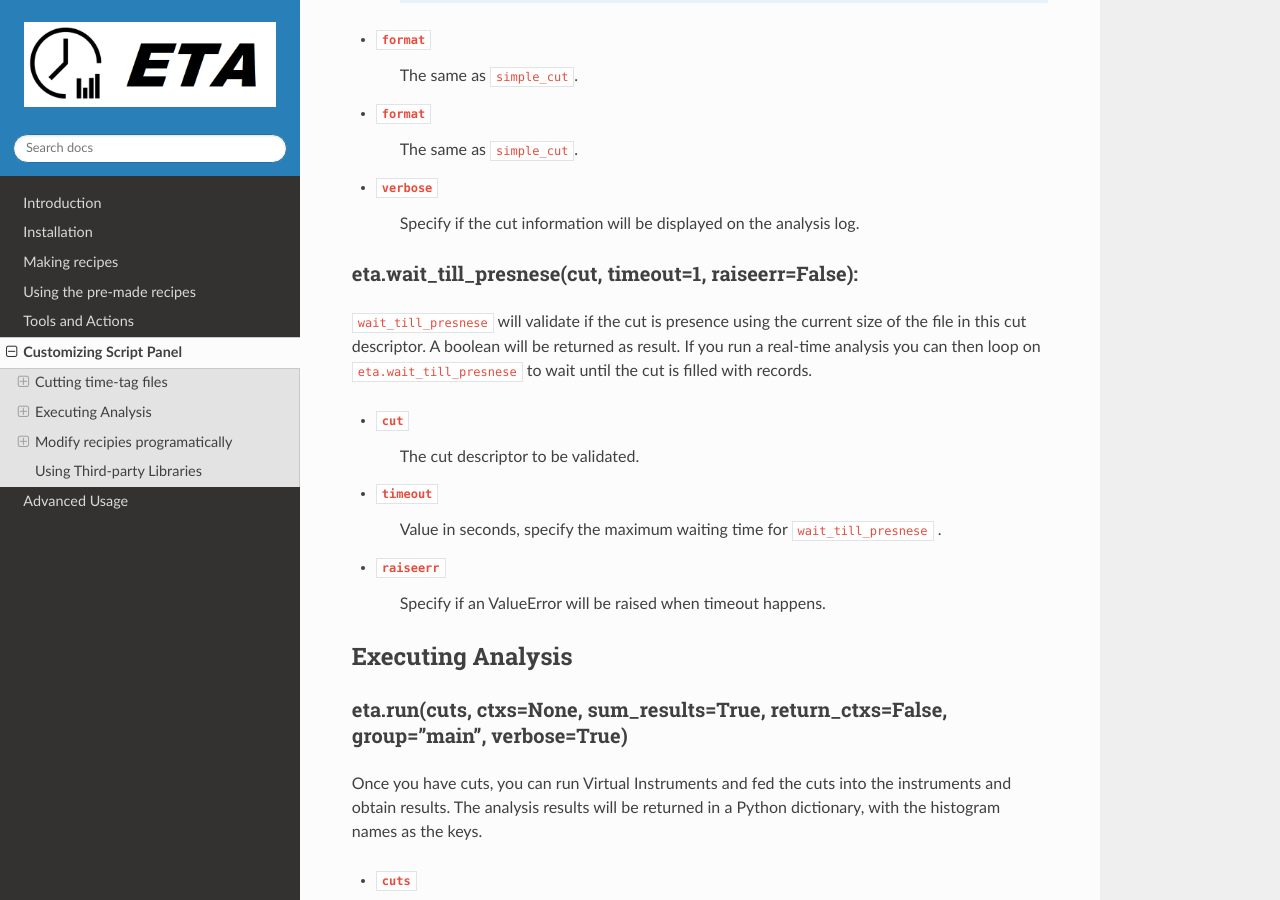
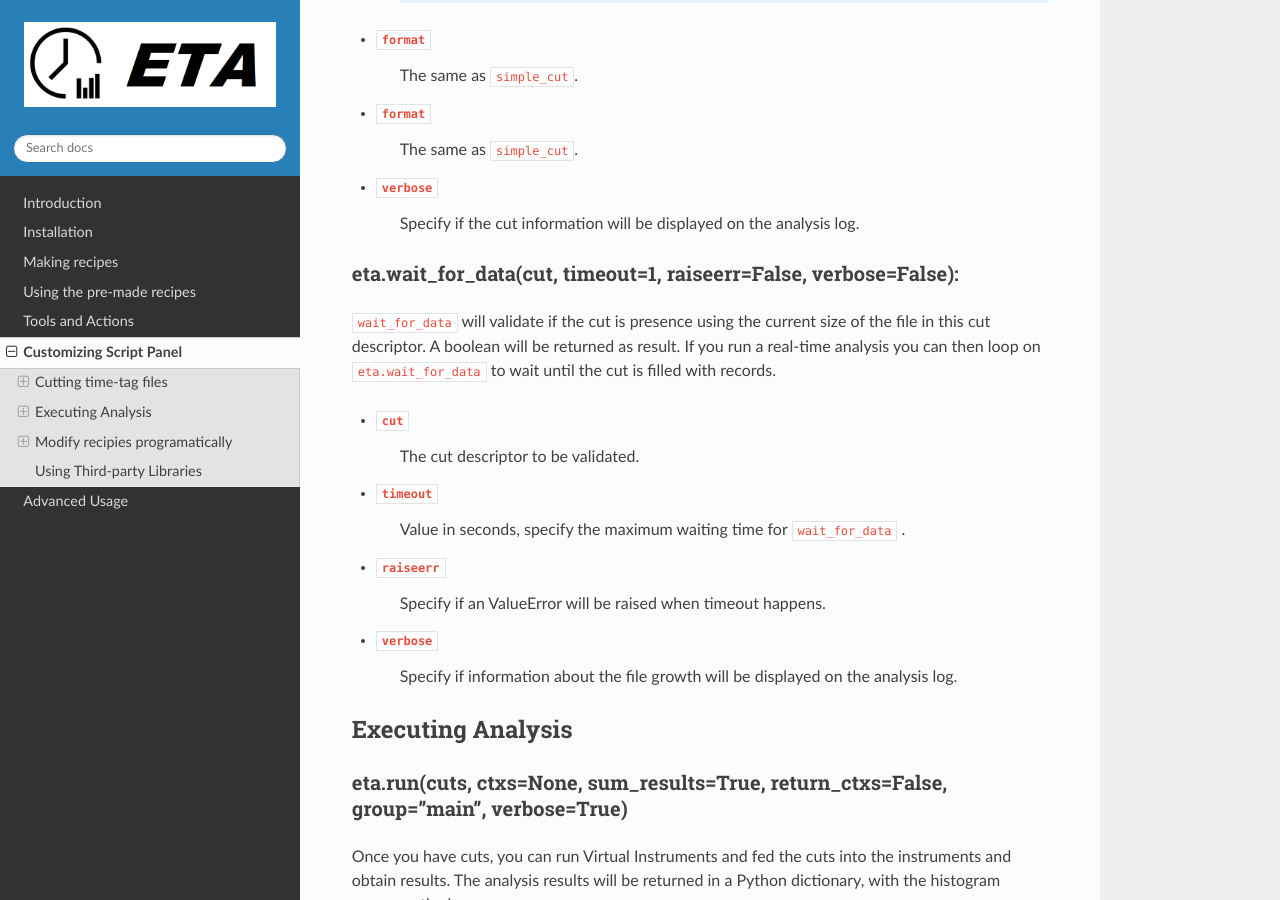
Before and after one commit to timetag/timetag.github.io, a Sphinx documentation site: the page built from docs/python.rst, in a window 1280 px wide and 900 px high, scrolled down 2687 px. Built offline with Sphinx 7.4.7 and the Read the Docs theme 2.0.0, drawn with Linux system fonts in a browser that asks for light colours.

Commit message:
Update python.rst
updated wait_till_presnese to wait_for_data and included verbose argument

```diff
--- a/docs/python.rst
+++ b/docs/python.rst
@@ -90,18 +90,21 @@ eta.incremental_cut(filename, cut=None, rec_per_cut=-10, format=-1, verbose=True
 - ``verbose``
     Specify if the cut information will be displayed on the analysis log.
 
-eta.wait_till_presnese(cut, timeout=1, raiseerr=False):
+eta.wait_for_data(cut, timeout=1, raiseerr=False, verbose=False):
 ......
-``wait_till_presnese`` will validate if the cut is presence using the current size of the file in this cut descriptor. A boolean will be returned as result. If you run a real-time analysis you can then loop on ``eta.wait_till_presnese``  to wait until the cut is filled with records.
+``wait_for_data`` will validate if the cut is presence using the current size of the file in this cut descriptor. A boolean will be returned as result. If you run a real-time analysis you can then loop on ``eta.wait_for_data``  to wait until the cut is filled with records.
 
 - ``cut``
     The cut descriptor to be validated.
 
 - ``timeout``
-    Value in seconds, specify the maximum waiting time for ``wait_till_presnese`` .
+    Value in seconds, specify the maximum waiting time for ``wait_for_data`` .
 
 - ``raiseerr``
     Specify if an ValueError will be raised when timeout happens.
+
+- ``verbose``
+    Specify if information about the file growth will be displayed on the analysis log.
 
 Executing Analysis
 -----
```
